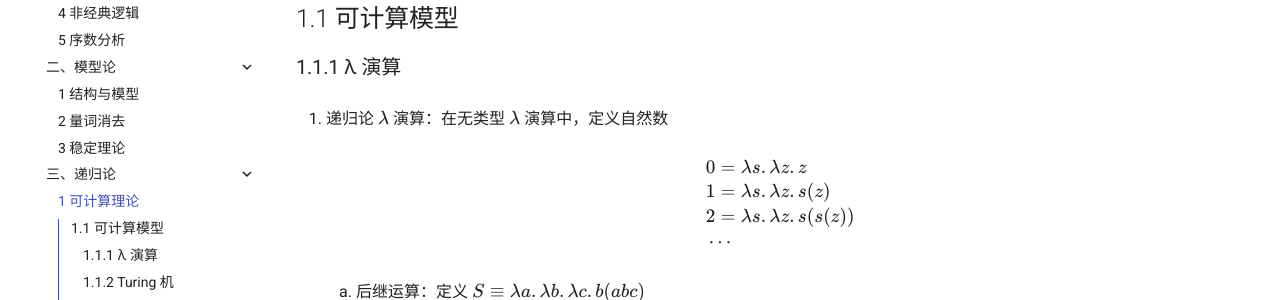
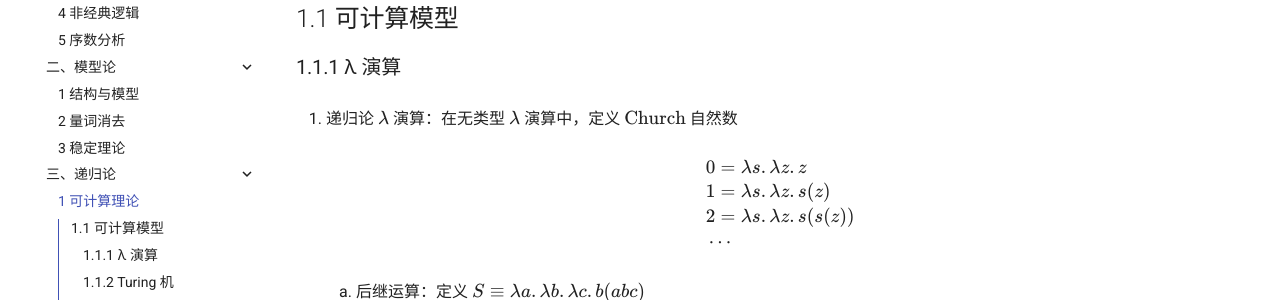
Before and after one commit to ShiinaHiiragi/note, an MkDocs documentation site: the page built from docs/logic/rec/comp.md, in a window 1280 px wide and 900 px high. Shown: the part 227-527 px from the top of the window. Built offline with MkDocs 1.6.1 and Material for MkDocs 9.7.7, drawn with Linux system fonts in a browser that asks for light colours; comment, search, counter and statistics services are not loaded.

Commit message:
step back

```diff
--- a/docs/logic/rec/comp.md
+++ b/docs/logic/rec/comp.md
@@ -2,7 +2,7 @@
 
 ## 1.1 可计算模型
 ### 1.1.1 λ 演算
-1. 递归论 $\lambda$ 演算：在无类型 $\lambda$ 演算中，定义自然数
+1. 递归论 $\lambda$ 演算：在无类型 $\lambda$ 演算中，定义 $\text{Church}$ 自然数
 
     $$
     \begin{aligned}
```
Also changed, not shown: docs/index.md (+1 -1 lines).
